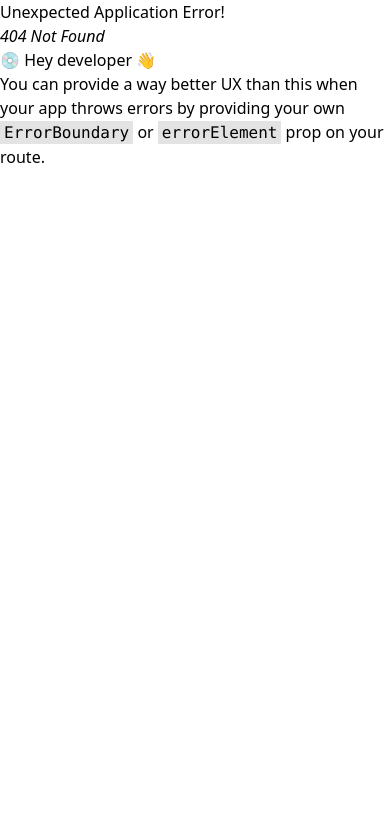
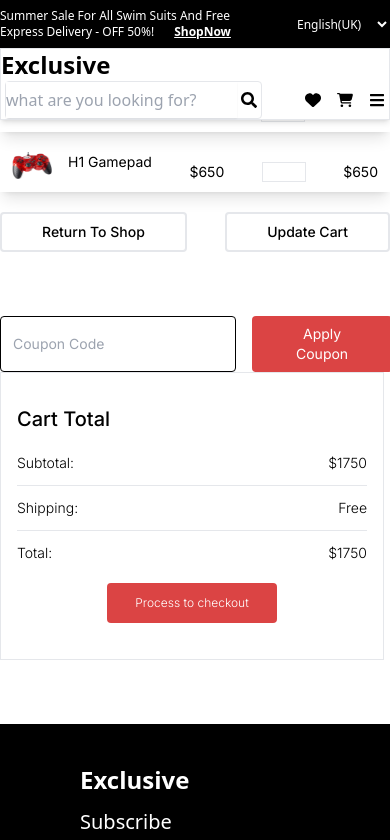
Before and after one commit to A6dulmalik/E-commerce-web, a React (Vite) app: page /cart in a window 390 px wide. Before the commit this address had no page. Shown: the top 840 px of the page. Built offline with nearby package versions, Linux system fonts and the light colour scheme.

Commit message:
cart page design and responsiveness

```diff
--- a/src/App.jsx
+++ b/src/App.jsx
@@ -8,6 +8,7 @@ import Products from "./Pages/Products";
 import Layout from "./Layout";
 import Item from "./Pages/Item";
 import ProductList from "./components/ProductList";
+import Cart from "./Pages/Cart";
 
 const router = createBrowserRouter([
   {
@@ -15,8 +16,8 @@ const router = createBrowserRouter([
     element: <Layout />,
     children: [
       {
-        // index: true,
-        path: "/home",
+        index: true,
+        // path: "/home",
         element: <Home />,
       },
       {
@@ -35,6 +36,10 @@ const router = createBrowserRouter([
         path: "/about",
         element: <About />,
       },
+      {
+        path: "/cart",
+        element: <Cart />,
+      },
     ],
   },
 ]);
--- a/src/Layout.jsx
+++ b/src/Layout.jsx
@@ -6,7 +6,7 @@ function Layout() {
   return (
     <>
       <Navbar />
-      <div className="w-[88%] m-auto">
+      <div className="md:w-[88%] w-full m-auto overflow-x-hidden">
         <Outlet />
       </div>
       <Footer />
--- a/src/Pages/Cart.jsx
+++ b/src/Pages/Cart.jsx
@@ -1,5 +1,108 @@
+import monitor from "../assets/monitor.jpg";
+import gamepad from "../assets/gamepad.jpg";
+
+const items = [
+  {
+    image: monitor,
+    title: "LCD Monitor",
+    price: "$650",
+    subtotal: "$650",
+  },
+  {
+    image: gamepad,
+    title: "H1 Gamepad",
+    price: "$650",
+    subtotal: "$1100",
+  },
+];
+
 function Cart() {
-  return <div></div>;
+  return (
+    <>
+      <div className="w-full my-5 font-inter text-sm sm:text-base font-normal">
+        {/* Heading */}
+        <div className="flex justify-between shadow-lg p-4 text-sm sm:text-base font-normal">
+          <p>Product</p>
+          <p>Price</p>
+          <p>Quantity</p>
+          <p>Subtotal</p>
+        </div>
+        <div className="w-full ">
+          {items.map((item, index) => (
+            <div
+              key={index}
+              className="flex justify-between items-center px-3 my-5 shadow-lg "
+            >
+              <div className="flex gap-4">
+                <div className="sm:w-14 w-10 sm:h-14 h-10">
+                  <img
+                    src={item.image}
+                    alt={item.title}
+                    className="w-full h-2/3"
+                  />
+                </div>
+                <p className="text-sm sm:text-base font-normal">{item.title}</p>
+              </div>
+              <p className="text-sm sm:text-base font-normal">{item.price}</p>
+              <div className="border w-11 h-5 "></div>
+              <p>{item.price}</p>
+            </div>
+          ))}
+        </div>
+        {/* Return to shop AND Update button */}
+        <div className="flex flex-wrap justify-between">
+          <button className="border-2 hover:border-slate-950 rounded px-10 py-2 text-sm font-medium">
+            Return To Shop
+          </button>
+          <button className="border-2 hover:border-slate-950 rounded px-10 py-2 text-sm font-medium">
+            Update Cart
+          </button>
+        </div>
+
+        {/*COUPON INPUT AND CART TOTAL */}
+        <div className="my-16 flex flex-wrap sm:gap-10 justify-between w-full">
+          {/* Coupon code input and button */}
+          <div className="flex gap-4 h-fit">
+            <input
+              type="text"
+              placeholder="Coupon Code"
+              className="border rounded border-black py-2 px-3 placeholder:text-sm"
+            />
+            <button
+              type="button"
+              className="rounded bg-[#DB4444] text-white px-11 py-2"
+            >
+              Apply Coupon
+            </button>
+          </div>
+
+          {/* Cart Total */}
+          <div className="border w-96 py-8 px-4 h-72">
+            <p className="font-medium text-xl mb-5">Cart Total</p>
+            <p className="flex flex-shrink justify-between mb-3 font-light">
+              <span>Subtotal:</span>
+              <span>$1750</span>
+            </p>
+            <hr />
+            <p className="flex flex-shrink justify-between my-3 font-light">
+              <span>Shipping:</span>
+              <span>Free</span>
+            </p>
+            <hr />
+            <p className="flex flex-shrink justify-between my-3 font-light">
+              <span>Total:</span>
+              <span>$1750</span>
+            </p>
+            <div className="flex items-center justify-center mt-5">
+              <button className=" rounded bg-[#DB4444] text-white text-xs font-light py-3 px-7 ">
+                Process to checkout
+              </button>
+            </div>
+          </div>
+        </div>
+      </div>
+    </>
+  );
 }
 
 export default Cart;
--- a/src/Pages/Home.jsx
+++ b/src/Pages/Home.jsx
@@ -9,7 +9,7 @@ import ExplorePro from "../components/ExplorePro";
 
 const Home = () => {
   return (
-    <div className="">
+    <div className="mt-28">
       <Hero />
       <FlashSales />
       <BrowseByCategory />
--- a/src/components/Footer.jsx
+++ b/src/components/Footer.jsx
@@ -7,12 +7,12 @@ function Footer() {
   return (
     <>
       <div className=" bg-black h-[300px] w-full">
-        <div className="flex justify-between text-white border-b border-gray-800 m-auto px-20 py-10">
+        <div className="flex flex-wrap justify-between text-white border-b border-gray-800 m-auto px-20 py-10">
           <div className="">
             <p className="text-2xl font-semibold mb-3">Exclusive</p>
             <div>
               <p className="text-xl">Subscribe</p>
-              <span>Get 10% off your first order</span>
+              <span className="my-5">Get 10% off your first order</span>
               <div className="flex justify-center items-center w-52 border border-white py-1 px-3">
                 <input
                   className="bg-inherit outline-none w-5/6 placeholder:text-gray-600"
@@ -24,34 +24,34 @@ function Footer() {
           </div>
 
           {/* Support */}
-          <div className="w-44">
+          {/* <div className="w-44">
             <p className="text-xl mb-4">Support</p>
             <div>
               <p>111 Bijay srani, Dhaka, DH 1515, Bangladesh.</p>
               <p>exclusive@gmail.com</p>
               <p>+88014-88888-9999</p>
             </div>
-          </div>
+          </div> */}
 
           {/* Account */}
-          <div>
+          {/* <div>
             <p className="text-xl font-semibold">Account</p>
             <p>My Account</p>
             <p>Login / Register</p>
             <p>Cart</p>
             <p>Wishlist</p>
             <p>Shop</p>
-          </div>
+          </div> */}
 
           {/* Quick Link */}
-          <div>
+          {/* <div>
             <p className="text-xl font-semibold">Account</p>
             <p>Quick Link</p>
             <p>Privacy Policy</p>
             <p>Terms of Use</p>
             <p>FAQ</p>
             <p>Contact</p>
-          </div>
+          </div> */}
 
           {/* Download */}
           <div>
@@ -69,7 +69,7 @@ function Footer() {
             </div>
           </div>
         </div>
-        <span className="text-gray-800">
+        <span className="text-gray-500">
           © Copyright Rimel {new Date().getFullYear()}. All right reserved
         </span>
       </div>
--- a/src/components/Hero.jsx
+++ b/src/components/Hero.jsx
@@ -19,11 +19,11 @@ const Hero = () => {
   return (
     <>
       {/* CATEGORY */}
-      <div className="flex justify-between h-max w-full">
+      <div className=" lg:flex justify-between h-max w-full ">
         <div>
-          <ul className="border-r w-56 pt-6 ">
+          <ul className="md:border-r lg:w-56 w-full pt-6 lg:block grid grid-cols-3 place-items-center">
             {categories.map((category, index) => (
-              <li className="pt-3 text-lg" key={index}>
+              <li className="pt-3 md:text-lg text-sm" key={index}>
                 {category}
               </li>
             ))}
--- a/src/components/HeroSlider.jsx
+++ b/src/components/HeroSlider.jsx
@@ -11,42 +11,44 @@ const heroInfo = [
     src: { Apple_logo },
     logoText: "iphone 14 Series",
     mainText: "Up to 10% off Voucher",
-    linkText: "Shop Now",
+    linkText: "Shop Now (1st SLIDE)",
     heroImage: { iphoneImage },
   },
   {
     src: { Apple_logo },
     logoText: "iphone 14 Series",
     mainText: "Up to 10% off Voucher",
-    linkText: "what's the delay",
+    linkText: "what's the delay (2nd SLIDE)",
     heroImage: { iphoneImage },
   },
   {
     src: { Apple_logo },
     logoText: "iphone 14 Series",
     mainText: "Up to 10% off Voucher",
-    linkText: "Hurry up",
+    linkText: "Hurry up (3rd SLIDE)",
     heroImage: { iphoneImage },
   },
 ];
 const HeroSlider = () => {
   const [currentIndex, setCurrentIndex] = useState(0);
 
-  const next = () => setCurrentIndex(currentIndex + 1) % heroInfo.length;
-  const previous = () => setCurrentIndex(currentIndex - 1) % heroInfo.length;
+  const next = () => setCurrentIndex(currentIndex + 1);
+  const previous = () => setCurrentIndex(currentIndex - 1);
 
   return (
-    <div className="flex overflow-x-auto relative group">
+    <div className="flex overflow-x-auto relative group font-inter mt-5">
       {heroInfo.map((info, index) => (
         <div
           key={index}
-          className={`flex flex-wrap justify-between bg-black text-white w-[940px] h-max py-10 px-20 m-10 duration-500  ${
+          className={`flex sm:flex-row flex-col justify-between items-center bg-black text-white md:w-[1000px] w-full h-max md:p-5 p-2 md:m-10 m-3 duration-500  ${
             index === currentIndex ? "flex" : "hidden"
           }`}
         >
-          <div className="flex flex-wrap flex-col gap-10 w-2/5">
-            <div className="flex gap-3 items-center text-lg">
-              <div className="w-[59px] h-[59px]">
+          {/* PRODUCT AND DISCOUNT INFO */}
+          <div className="flex flex-wrap md: items-center gap-6 w-2/5">
+            {/* Apple Logo and name */}
+            <div className="md:flex block gap-3 items-center text-lg md:text-base text-center">
+              <div className="md:w-[59px] md:h-[59px]">
                 <img
                   src={Apple_logo}
                   alt="Apple Logo"
@@ -55,17 +57,27 @@ const HeroSlider = () => {
               </div>
               <span className="">{info.logoText}</span>
             </div>
-            <span className="text-5xl font-bold border border-white  ">
+
+            {/* Discount/Voucher offer text */}
+            <span className="lg:text-5xl sm:text-2xl md:text-base text-center font-bold md:w-[294px] w-full">
               {info.mainText}
             </span>
-            <div className="flex flex-row items-center gap-4">
+
+            {/* Shop now link */}
+            <div className="flex flex-row items-center gap-4 md:text-base text-xs text-center">
               <p className="underline">{info.linkText}</p>
               <FaArrowRightLong className="h-8" />
             </div>
           </div>
-          <div className="w-1/2 h-full">
-            <img src={iphoneImage} />
+
+          {/* PRODUCT IMAGE */}
+          <div>
+            {/* Image */}
+            <div className="">
+              <img src={iphoneImage} className="" />
             </div>
+
+            {/* Navigation icons for sliding to the next page */}
             <div
               className="hidden group-hover:block absolute top-52 left-10 text-2xl rounded-full p-2 bg-black/20 text-white cursor-pointer"
               onClick={previous}
@@ -73,10 +85,11 @@ const HeroSlider = () => {
               <BsChevronCompactLeft size={30} />
             </div>
             <div
-            className="hidden group-hover:block absolute top-52  right-10 text-2xl rounded-full p-2 bg-black/20 text-white cursor-pointer"
+              className="hidden group-hover:block absolute top-52 right-10 text-2xl rounded-full p-2 bg-black/20 text-white cursor-pointer"
               onClick={next}
             >
               <BsChevronCompactRight size={30} />
+            </div>
           </div>
         </div>
       ))}
--- a/src/components/Navbar.jsx
+++ b/src/components/Navbar.jsx
@@ -1,77 +1,82 @@
 // import React from "react";
 
-// import { useState } from "react";
-import { FaSearch } from "react-icons/fa";
+import { useState } from "react";
+import { FaBars, FaSearch, FaTimes } from "react-icons/fa";
 import { FaHeart, FaCartShopping } from "react-icons/fa6";
 import { NavLink } from "react-router-dom";
 
-// const navigation = [
-//   { name: "Home", href: "#" },
-//   { name: "Contact", href: "#" },
-//   { name: "About", href: "#" },
-//   { name: "Sign Up", href: "#" },
-// ];
-const Navbar = () => {
+const navigation = [
+  { name: "Home", href: "/" },
+  { name: "Contact", href: "/contact" },
+  { name: "About", href: "/about" },
+  { name: "Sign Up", href: "/signup" },
+];
+const Navbar = ({ wishlist }) => {
   // const [mobileMenuOpen, setMobileMenuOpen] = useState(false);
+  const [isOpen, setIsOpen] = useState(false);
+
+  const toggleMenu = () => {
+    setIsOpen(!isOpen);
+  };
 
   return (
     <>
-      <div className="z-50 shadow-md ">
+      <div className="fixed z-50 shadow-md w-full">
         {/* SALES BANNER */}
-        <div className="">
-          <div className=" w-full h-16 bg-black text-white">
-            <div className=" text-lg text-center py-4  ">
-              Summer Sale For All Swim Suits And Free Express Delivery - OFF
-              50%!
-              <span className="ml-5 font-bold">ShopNow</span>
-              <select
-                name="Language"
-                id=""
-                className="bg-black outline-none ml-[20rem] px-3"
-              >
-                <option value="En">English</option>
-                <option value="Fr">French</option>
-                <option value="Ar">Arabic</option>
-                <option value="Es">Spanish</option>
-                <option value="Hs">Hausa</option>
-              </select>
-            </div>
+
+        <div className="flex md:justify-center justify-between items-center w-full md:h-16 h-12 md:text-base text-xs bg-black text-white">
+          <div className=" pr-4 ">
+            Summer Sale For All Swim Suits And Free Express Delivery - OFF 50%!
+            <span className="ml-5 font-bold underline">ShopNow</span>
           </div>
+          <select name="Language" id="" className="bg-black outline-none px-3">
+            <option value="En">English(UK)</option>
+            <option value="En">English(US)</option>
+          </select>
         </div>
 
         {/* NAVBAR */}
-        <header className=" bg-white flex justify-between items-center py-5 px-20 border border-bottom">
-          <div className="text-bold text-2xl">Exclusive</div>
+        <header className=" bg-white md:flex md:justify-between justify-start md:items-center md:py-5 md:px-20 border border-bottom">
+          <div className="font-semibold text-2xl">Exclusive</div>
 
           {/* NAVLINKS */}
-          <div className="">
-            <NavLink to="/home" className="mx-5 ">
-              Home
-            </NavLink>
-            <NavLink to="/contact" className="mx-5 cursor-pointer">
-              Contact
-            </NavLink>
-            <NavLink to="/about" className="mx-5 cursor-pointer">
-              About
-            </NavLink>
-            <NavLink className="mx-5 cursor-pointer">Sign Up</NavLink>
+          <div
+            className={`fixed inset-0 flex flex-col md:items-center justify-center space-y-2 transform bg-white ${
+              isOpen ? "translate-y-0" : "-translate-y-full"
+            } transition-transform duration-300 ease-in-out md:static md:flex md:flex-row md:space-y-0 md:space-x-6 md:transform-none`}
+          >
+            <div className="md:hidden block" onClick={toggleMenu}>
+              {isOpen && <FaTimes />}
+            </div>
+
+            {navigation.map((nav, index) => (
+              <NavLink key={index} to={nav.href} className="mx-5">
+                {nav.name}
+              </NavLink>
+            ))}
           </div>
 
           {/* SEARCH BAR */}
-          <div className="flex items-center gap-4">
-            <div className="flex justify-evenly items-center rounded-md border ">
+          <div className="flex items-center md:gap-4 px-1 justify-between">
+            <div className="flex justify-evenly items-center rounded border">
               <input
                 id="search"
                 name="search"
                 type="text"
                 placeholder="what are you looking for?"
-                className="block outline-none py-1.5 pr-14 text-gray-900 shadow-sm placeholder:text-gray-400 sm:text-sm sm:leading-6"
+                className="block outline-none py-1.5 md:pr-14 text-gray-900 shadow-sm placeholder:text-gray-400 sm:text-sm sm:leading-6 md:w-full"
               />
-              <FaSearch className=" " />
+              <div className="px-1">
+                <FaSearch className="" />
+                <span>{wishlist}</span>
+              </div>
             </div>
             <div className="flex gap-4">
-              <FaHeart />
+              <FaHeart className="from-neutral-900" />
               <FaCartShopping />
+              <div className="md:hidden" onClick={toggleMenu}>
+                <FaBars />
+              </div>
             </div>
           </div>
         </header>
--- a/src/components/ProductList.jsx
+++ b/src/components/ProductList.jsx
@@ -2,6 +2,7 @@
 import { useState, useEffect } from "react";
 import { FaRegEye } from "react-icons/fa";
 import { FaRegHeart, FaStar } from "react-icons/fa6";
+import { NavLink } from "react-router-dom";
 // import { Navigate } from "react-router-dom";
 // import { useParams } from "react-router-dom";
 
@@ -57,9 +58,12 @@ const ProductList = () => {
                   src={product.image}
                   className="h-36 w-full object-contain object-center mt-5"
                 />
-                <button className="absolute bottom-0 rounded-b-lg w-full bg-black  text-white text-center p-1 hidden group-hover:block">
+                <NavLink
+                  to={`/item/${product.id}`}
+                  className="absolute bottom-0 rounded-b-lg w-full bg-black  text-white text-center p-1 hidden group-hover:block"
+                >
                   Add To Cart
-                </button>
+                </NavLink>
               </div>
               <h3 className="mt-4 text-base font-semibold text-gray-900">
                 <a href={product.href}>
```
Lines whose indentation alone changed are shown as unchanged.
